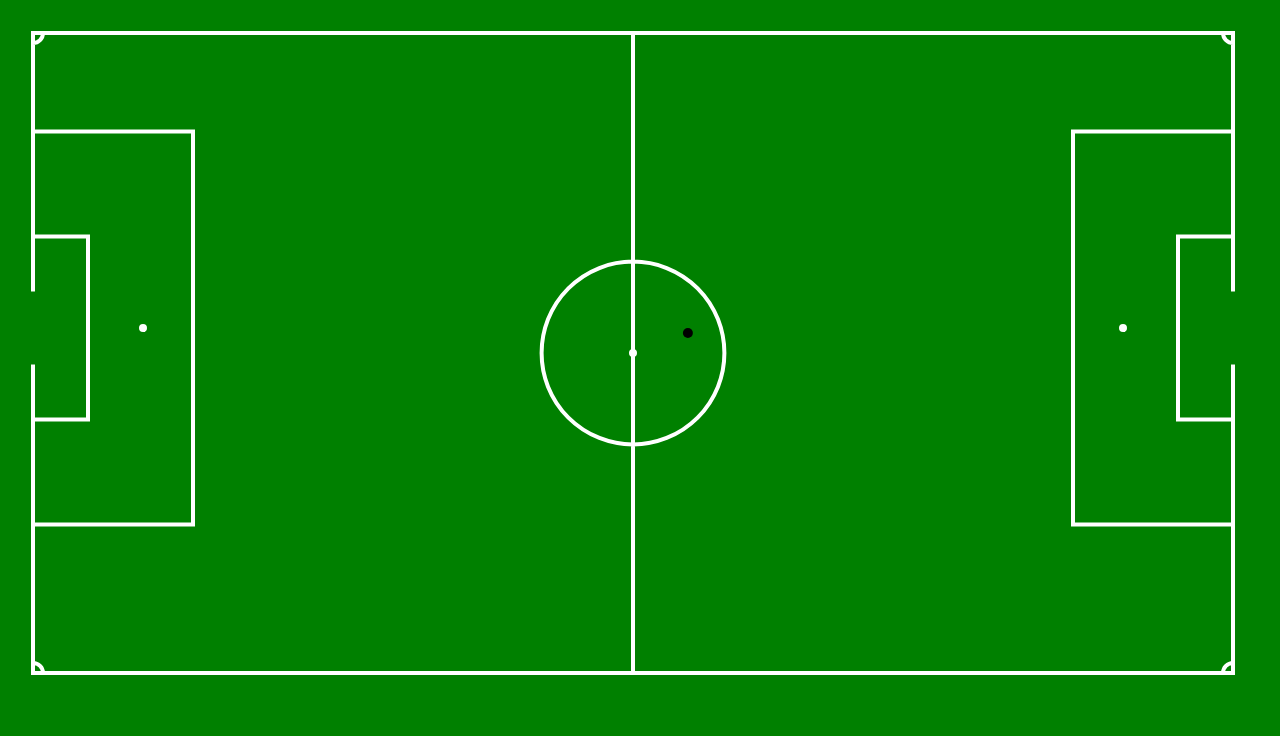
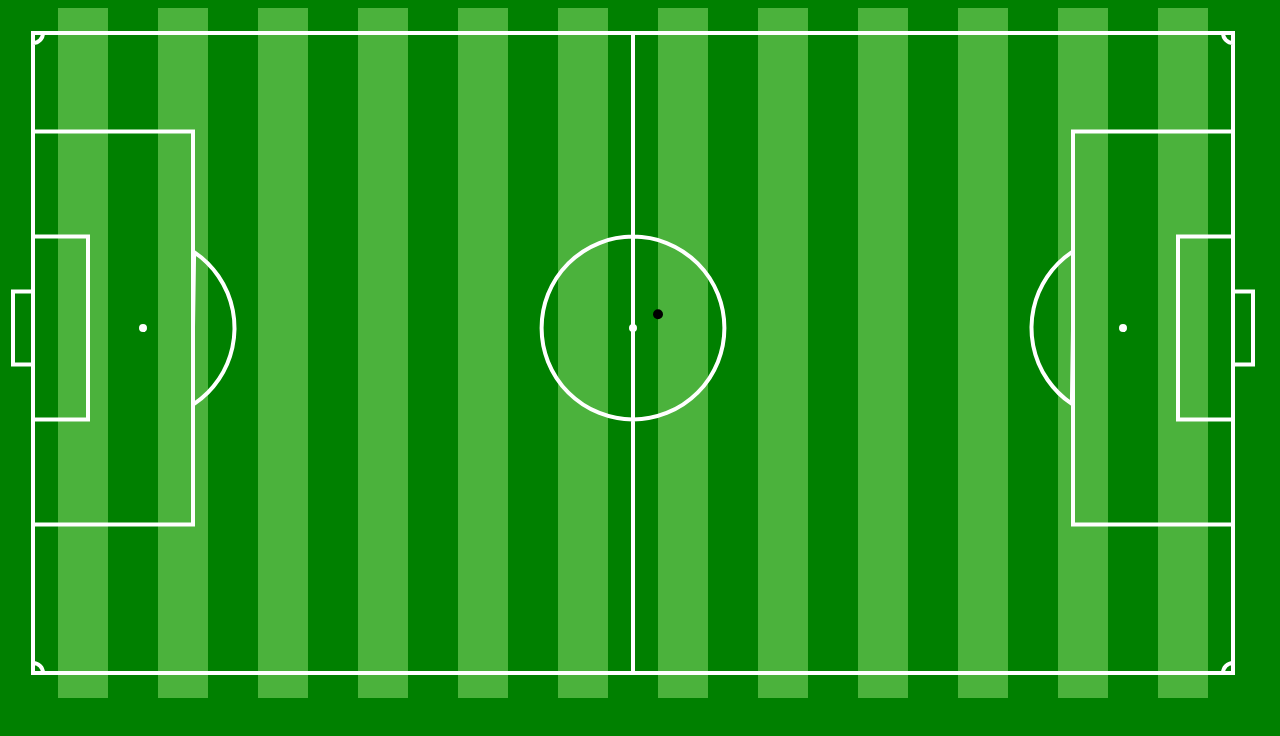
Before and after one commit to ArkadiuszParafiniuk/JS-Football-Simulator, a plain HTML site: page index.html in a window 1280 px wide. Drawn offline with Linux system fonts and the light colour scheme.

Commit message:
Added: stripped grass, goals Fixed:ball direction alg

```diff
--- a/index.html
+++ b/index.html
@@ -23,8 +23,8 @@
 			document.body.appendChild(my_canvas);
 			var ctx = my_canvas.getContext('2d');
 
-      var x = my_canvas.width/2;
-			var y = my_canvas.height/2;
+      var x = 2*Pitch.out+Pitch.width/2;
+			var y = 2*Pitch.out+Pitch.height/2;
 			var h = 40;
 			var fps = AnimationSettings.fps;
 
--- a/js/Animation.js
+++ b/js/Animation.js
@@ -12,16 +12,24 @@ function animationLoop(time){
     x=x+dirX;
     y=y+dirY;
 
-    if(y<=30+Pitch.out||y>=Pitch.height+Pitch.out){
+    if(y<=Pitch.out+Ball.radius||y>=Pitch.height+Pitch.out-Ball.radius){
       dirY = -dirY;
     }
-    if(x<=30+Pitch.out||x>=Pitch.width+Pitch.out){
+    if(x<=Pitch.out+Ball.radius||x>=Pitch.width+Pitch.out-Ball.radius){
       dirX = -dirX;
     }
 
     //grass
+    ctx.fillStyle = "rgba(75, 178, 60,1 )";
+    ctx.fillRect(0,0,my_canvas.width,my_canvas.height);
     ctx.fillStyle = 'green';
-    ctx.fillRect(0,0,my_canvas.width,my_canvas.height);
+    var i = 0;
+    while(i<=my_canvas.width){
+      if(i%100==0){
+        ctx.fillRect(i,0,50,my_canvas.height);
+      }
+      i = i + 50;
+    }
 
     //pitch lines
     ctx.lineWidth="4";
@@ -35,14 +43,19 @@ function animationLoop(time){
     //penalty fields
     ctx.rect(Pitch.out,Pitch.height/2-Goal.width/2-160,160,Goal.width+2*160);
     ctx.rect(Pitch.width-160+Pitch.out,Pitch.height/2-Goal.width/2-160,160,Goal.width+2*160);
-    //penalty points
+    //penalty marks
     ctx.moveTo(110+Pitch.out,Pitch.height/2);
     ctx.arc(110+Pitch.out,Pitch.height/2,2,Math.PI/2,3*Math.PI);
     ctx.moveTo(Pitch.width-110+Pitch.out,Pitch.height/2);
     ctx.arc(Pitch.width-110+Pitch.out,Pitch.height/2,2,Math.PI/2,3*Math.PI);
+    //penalty circle
+    ctx.moveTo(Pitch.out+160,Pitch.height/2);
+    ctx.arc(Pitch.out+110,Pitch.height/2,91.5,-Math.PI/2+Math.PI/5.3,Math.PI/2-Math.PI/5.3);
+    ctx.moveTo(Pitch.out+Pitch.width-160,Pitch.height/2);
+    ctx.arc(Pitch.out+Pitch.width-110,Pitch.height/2,91.5,Math.PI/2+Math.PI/5.3,-Math.PI/2-Math.PI/5.3);
     //center point
-    ctx.moveTo(Pitch.width/2+Pitch.out,Pitch.height/2+Pitch.out);
-    ctx.arc(Pitch.width/2+Pitch.out,Pitch.height/2+Pitch.out,2,Math.PI/2,3*Math.PI);
+    ctx.moveTo(Pitch.width/2+Pitch.out,Pitch.height/2);
+    ctx.arc(Pitch.width/2+Pitch.out,Pitch.height/2,2,Math.PI/2,3*Math.PI);
     //corner circles
     ctx.moveTo(Pitch.width+Pitch.out,Pitch.out);
     ctx.arc(Pitch.width+Pitch.out,Pitch.out,10,Math.PI/2,Math.PI);
@@ -56,24 +69,27 @@ function animationLoop(time){
     ctx.moveTo(Pitch.out+Pitch.width/2,Pitch.out);
     ctx.lineTo(Pitch.out+Pitch.width/2,Pitch.out+Pitch.height);
     //half circle
-    ctx.moveTo(Pitch.out+Pitch.width/2,Pitch.out+Pitch.height/2+91.4/2);
-    ctx.arc(Pitch.out+Pitch.width/2,Pitch.out+Pitch.height/2,91.4,Math.PI/2,3*Math.PI);
+    ctx.moveTo(Pitch.out+Pitch.width/2,Pitch.height/2+91.4/2);
+    ctx.arc(Pitch.out+Pitch.width/2,Pitch.height/2,91.4,Math.PI/2,3*Math.PI);
+    //goals
+    ctx.rect(5,Pitch.height/2-Goal.width/2,20,Goal.width);
+    ctx.rect(Pitch.width+Pitch.out,Pitch.height/2-Goal.width/2,20,Goal.width);
     ctx.stroke();
 
     //goal lines
-    ctx.strokeStyle = 'green';
-    ctx.beginPath();
-    ctx.moveTo(Pitch.out,Pitch.height/2-Goal.width/2);
-    ctx.lineTo(Pitch.out,Pitch.height/2+Goal.width/2);
-    ctx.moveTo(Pitch.width+Pitch.out,Pitch.height/2-Goal.width/2);
-    ctx.lineTo(Pitch.width+Pitch.out,Pitch.height/2+Goal.width/2);
-    ctx.stroke();
-    ctx.closePath();
+    // ctx.strokeStyle = 'green';
+    // ctx.beginPath();
+    // ctx.moveTo(Pitch.out,Pitch.height/2-Goal.width/2+2);
+    // ctx.lineTo(Pitch.out,Pitch.height/2+Goal.width/2-2);
+    // ctx.moveTo(Pitch.width+Pitch.out,Pitch.height/2-Goal.width/2+2);
+    // ctx.lineTo(Pitch.width+Pitch.out,Pitch.height/2+Goal.width/2-2);
+    // ctx.stroke();
+    // ctx.closePath();
 
     //ball
     ctx.fillStyle = 'black';
     ctx.beginPath();
-    ctx.arc(x-h/2,y-h/2,Ball.radius,0,2*Math.PI);
+    ctx.arc(x,y,Ball.radius,0,2*Math.PI);
     ctx.fill();
     ctx.closePath();
   }
```
